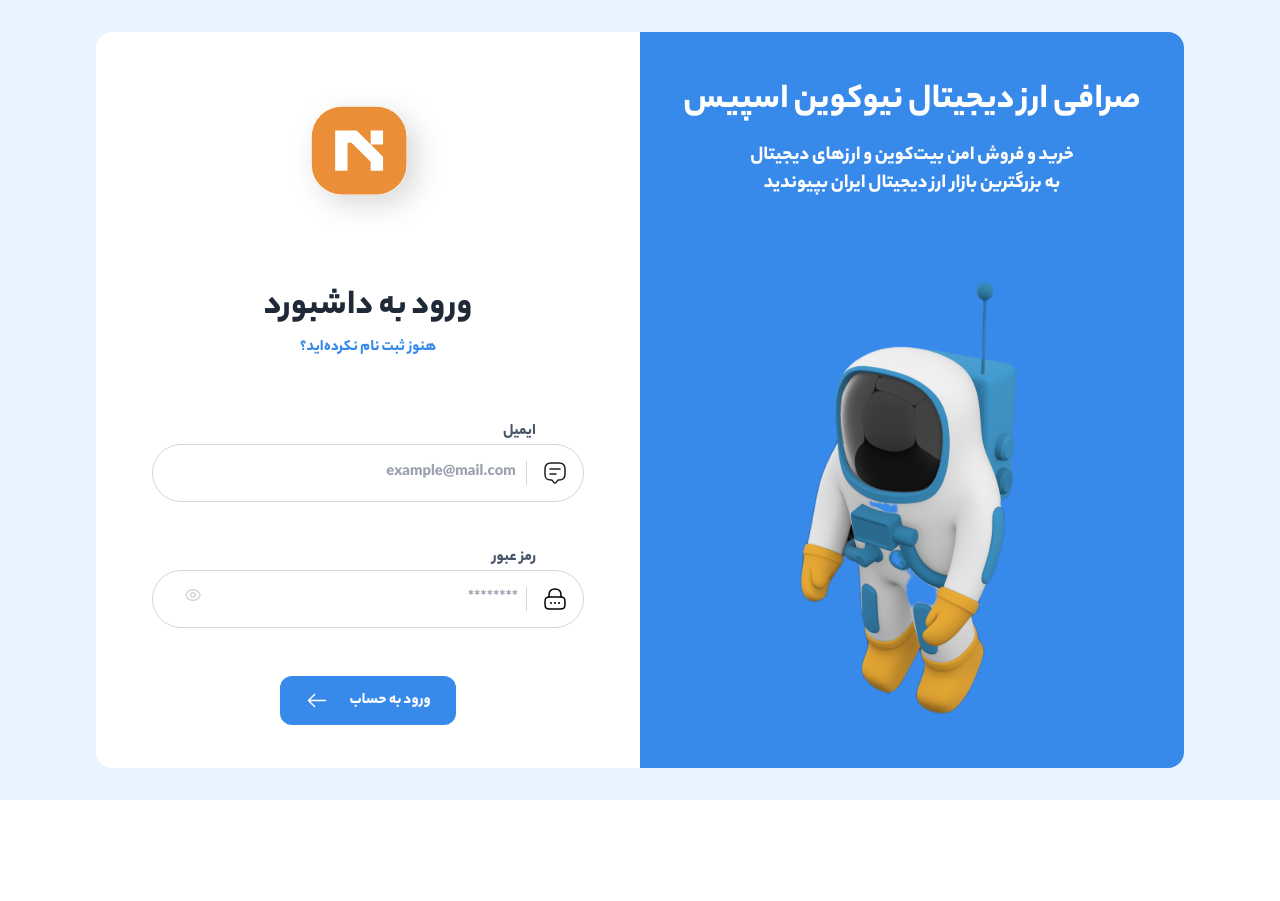
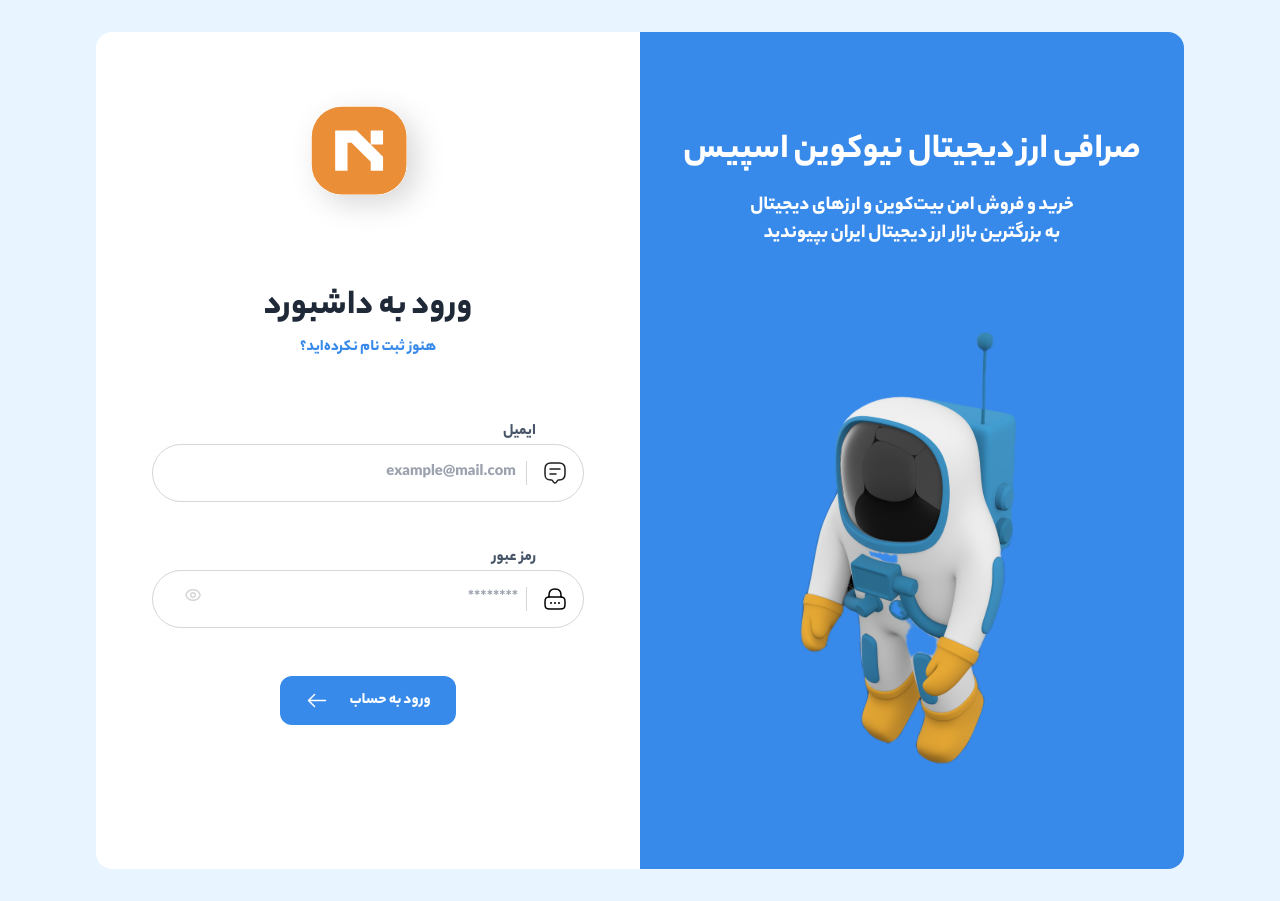
Before and after one commit to mehdimh95/dornika-test, a Next.js app: page /login in a window 1280 px wide. Before the commit the page ends 800 px from the top, so only its background shows below. Built offline with nearby package versions, Linux system fonts and the light colour scheme.

Commit message:
fix: login styles

```diff
--- a/src/pages/login/index.tsx
+++ b/src/pages/login/index.tsx
@@ -70,7 +70,7 @@
 
   return (
     <Content>
-      <div className='flex flex-row  h-screen items-stretch py-8 p-24'>
+      <div className='flex flex-row  min-h-screen items-stretch py-8 p-24'>
         <div className='w-1/2 flex flex-col  justify-center items-center bg-warm-blue rounded-r-2xl'>
           <h1 className='text-4xl mb-5  text-white font-black'>
             صرافی ارز دیجیتال نیوکوین اسپیس
@@ -90,7 +90,7 @@
             />
           </div>
         </div>
-        <div className='w-1/2 flex flex-col items-center justify-start bg-white rounded-l-2xl'>
+        <div className='w-1/2 flex flex-col items-center justify-start bg-white rounded-l-2xl pb-36'>
           <Image
             src='/images/logo.svg'
             width={151}
```
